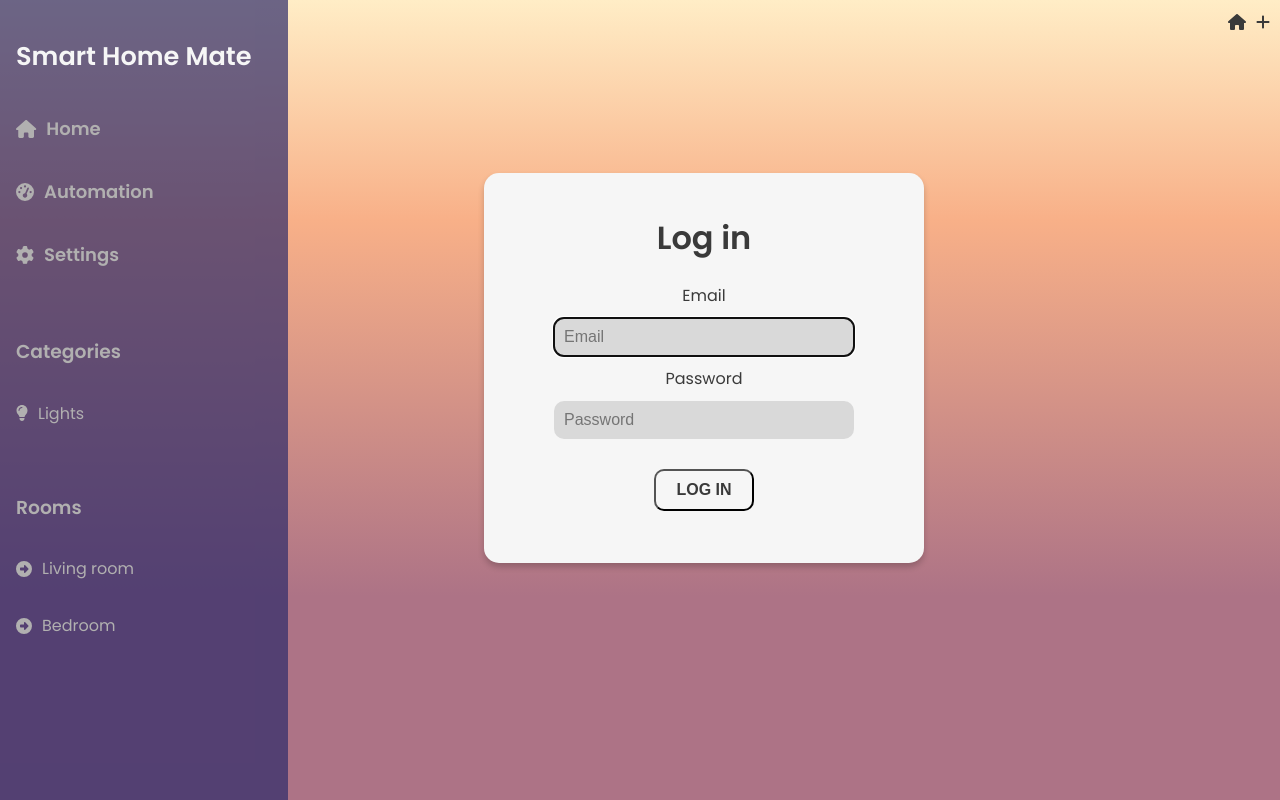
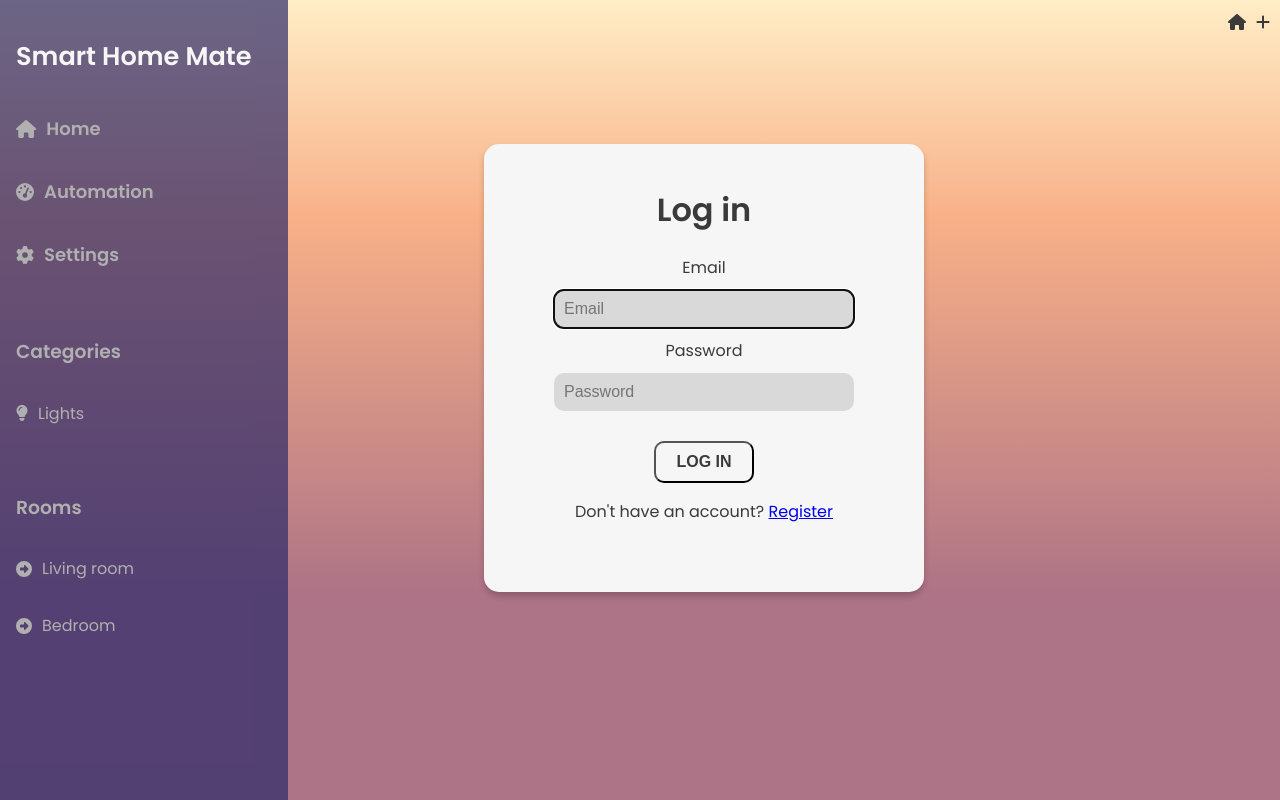
Before and after one commit to KristiinaSa/HomeAutomationSystem, a React (Vite) app in the folder frontend/: page /login in a window 1280 px wide. Built offline with nearby package versions, Linux system fonts and the light colour scheme.

Commit message:
Added link to registration from the login form

```diff
--- a/frontend/src/components/Login.jsx
+++ b/frontend/src/components/Login.jsx
@@ -61,6 +61,9 @@
         >
           LOG IN
         </button>
+        <p className="login-register-router">
+          Don't have an account? <a href="/register">Register</a>
+        </p>
         <p
           ref={errorRef}
           className={errorMessage ? "error-messagge" : "off-screen"}
```
